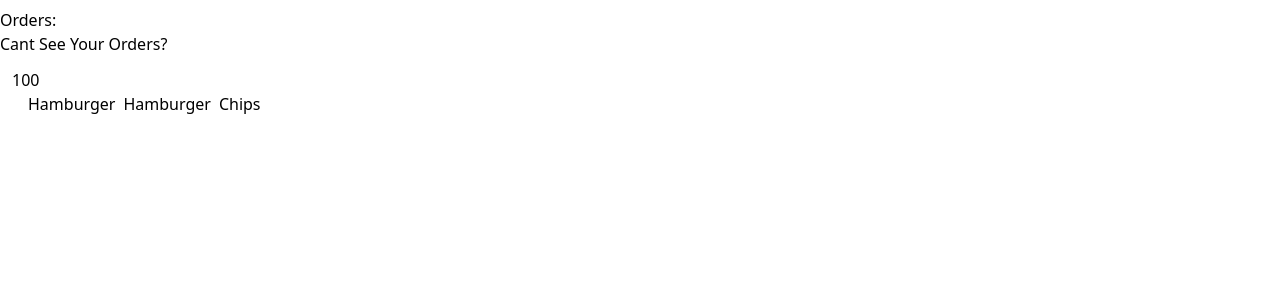
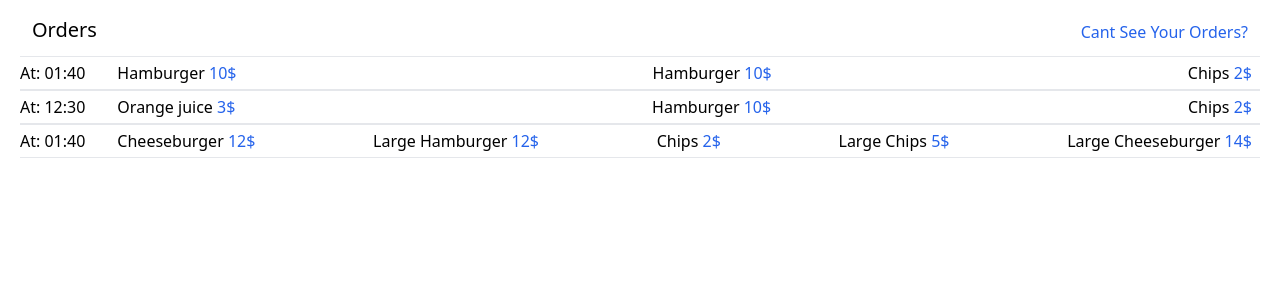
Before and after one commit to NaveWeksler/Menus, a Next.js app: page /orders in a window 1280 px wide. Shown: the top 300 px of the page. Built offline with nearby package versions, Linux system fonts and the light colour scheme.

Commit message:
fix tailwind bugs, styled orders page

```diff
--- a/components/Layout.jsx
+++ b/components/Layout.jsx
@@ -6,7 +6,7 @@ const Layout = ({ children }) => (
             <title>Menus</title>
         </Head>
         <div className='h-screen'>
-            <main>{children}</main>
+            <main className='w-full h-full'>{children}</main>
         </div>
     </>
 );
--- a/components/Order.jsx
+++ b/components/Order.jsx
@@ -1,13 +1,22 @@
+const toTimeString = (time) => {
+    const hours = parseInt(time / 60);
+    time -= hours * 60;
+    return (
+        (hours > 9 ? hours : '0' + hours) + ':' + (time > 9 ? time : '0' + time)
+    );
+};
+
 const Order = ({ order }) => {
     console.log('O: ', order);
     return (
-        <div className='w-100 d-flex flex-row align-items-center'>
-            <span>{order.time}</span>
-            <div className='ps-3 d-flex align-items-center'>
+        <div className='flex items-center w-full border-t border-b'>
+            <span>At: {toTimeString(order.time)}</span>
+            <div className='pl-8 flex items-center py-1 justify-between flex-1 mr-2'>
                 {order.items.map((item, index) => (
-                    <span key={index.toString()} className='lead p-1'>
-                        {item}
-                    </span>
+                    <div key={index.toString()}>
+                        <span className='font-light'>{item.name}</span>{' '}
+                        <span className='text-blue-600'>{item.price}$</span>
+                    </div>
                 ))}
             </div>
         </div>
--- a/pages/info/noOrders.jsx
+++ b/pages/info/noOrders.jsx
@@ -1,18 +1,23 @@
 import Link from 'next/link';
 
 const noOrders = () => (
-    <div>
-        <span className='lead'>This Might Happen When:</span>
-        <ul>
+    <div className='w-full h-full mx-4 my-2'>
+        <h1 className='font-medium text-xl w-full text-center'>
+            Orders Not Showing
+        </h1>
+        <span className='font-light text-xl'>This Might Happen When:</span>
+        <ul className='list-disc pl-5'>
             <li>You Cleared Your Cookies.</li>
             <li>You Have an Account But Did Not Login</li>
         </ul>
-        <span className='lead'>How To Fix:</span>
-        <ul>
+        <span className='font-light text-xl'>How To Fix:</span>
+        <ul className='list-disc pl-5'>
             <li>
                 Try to{' '}
                 <Link href='/login'>
-                    <a>Login</a>
+                    <a className='hover:underline text-blue-600 text-center'>
+                        Login
+                    </a>
                 </Link>{' '}
                 if You Have an Account
             </li>
--- a/pages/orders.jsx
+++ b/pages/orders.jsx
@@ -6,14 +6,18 @@ const debug = require('debug')('menus:orders');
 const Orders = ({ orders }) => {
     console.log(orders);
     return (
-        <div className='container-fluid pt-2'>
-            <span className='d-flex align-items-center justify-content-between'>
-                <h2 className='d-inline'>Orders:</h2>{' '}
+        <div className='flex-1 p-2 h-full'>
+            <span className='flex items-center justify-between mt-2 mx-6'>
+                <h1 className='block font-meduim text-xl text-center'>
+                    Orders
+                </h1>{' '}
                 <Link href='/info/noOrders'>
-                    <a>Cant See Your Orders?</a>
+                    <a className='hover:underline text-blue-600 text-center h-full p-0 m-0 pt-1'>
+                        Cant See Your Orders?
+                    </a>
                 </Link>
             </span>
-            <div className='p-3 d-flex flex-column align-items-center'>
+            <div className='p-3 flex flex-col items-center'>
                 {orders.map((order, index) => (
                     <Order key={index.toString()} order={order} />
                 ))}
@@ -27,7 +31,34 @@ export async function getServerSideProps({ req, res }) {
 
     return {
         props: {
-            orders: [{ time: 100, items: ['Hamburger', 'Hamburger', 'Chips'] }],
+            orders: [
+                {
+                    time: 100,
+                    items: [
+                        { name: 'Hamburger', price: 10 },
+                        { name: 'Hamburger', price: 10 },
+                        { name: 'Chips', price: 2 },
+                    ],
+                },
+                {
+                    time: 750,
+                    items: [
+                        { name: 'Orange juice', price: 3 },
+                        { name: 'Hamburger', price: 10 },
+                        { name: 'Chips', price: 2 },
+                    ],
+                },
+                {
+                    time: 100,
+                    items: [
+                        { name: 'Cheeseburger', price: 12 },
+                        { name: 'Large Hamburger', price: 12 },
+                        { name: 'Chips', price: 2 },
+                        { name: 'Large Chips', price: 5 },
+                        { name: 'Large Cheeseburger', price: 14 },
+                    ],
+                },
+            ],
         },
     };
 }
```
